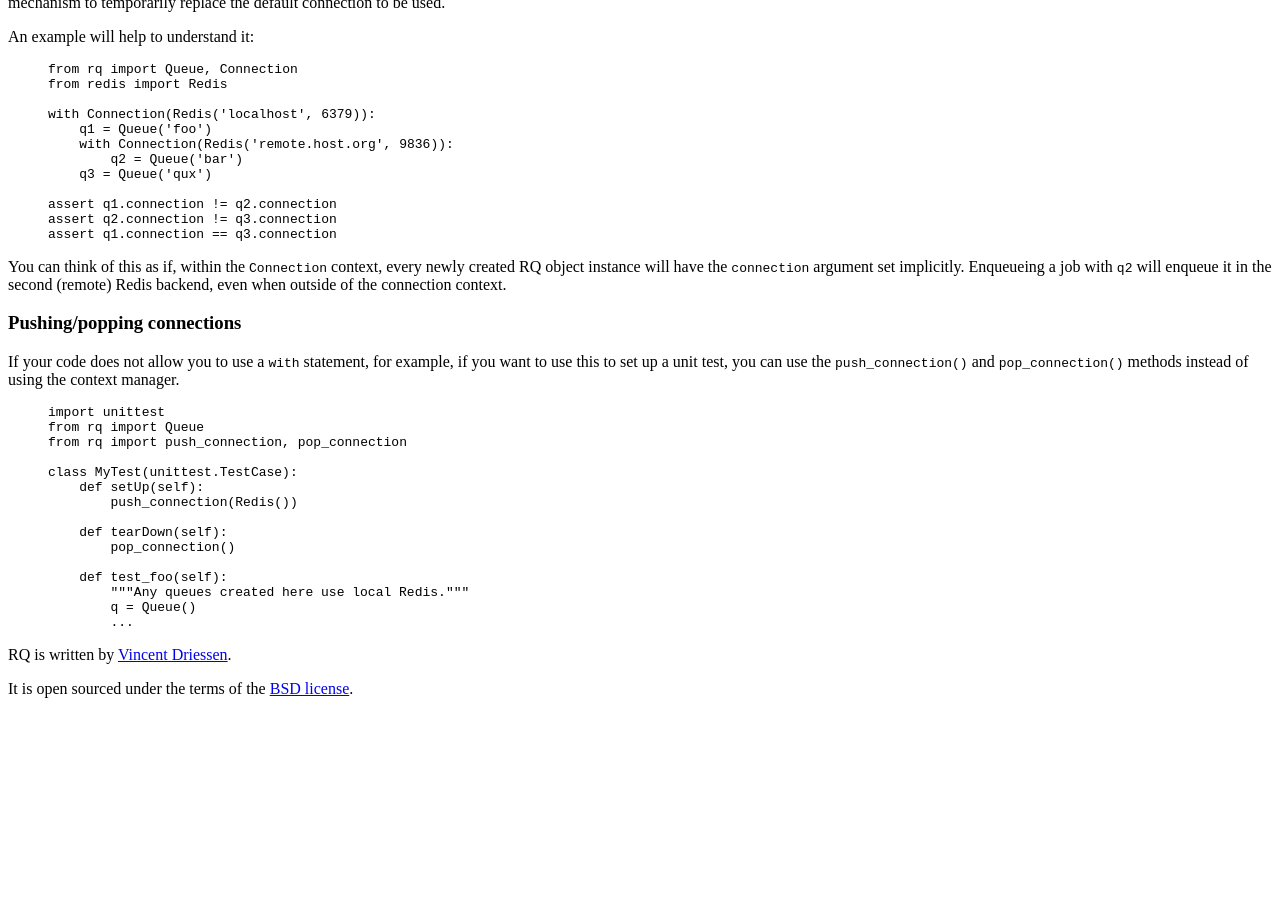
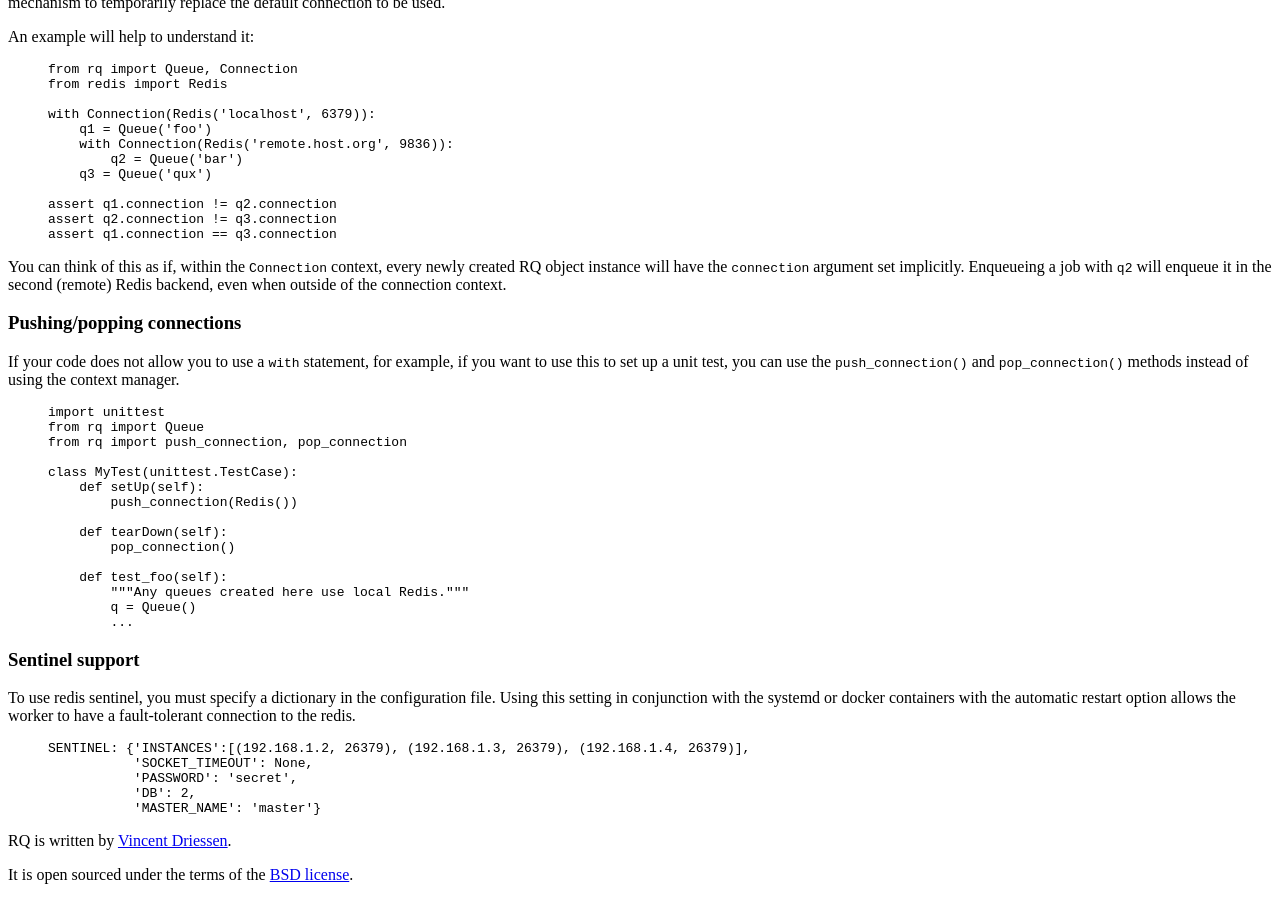
Before and after one commit to rq/rq, a Jekyll site: the page built from docs/connections.md, in a window 1280 px wide and 900 px high, scrolled down 1178 px. Built offline with Jekyll 4.4.1, drawn with Linux system fonts in a browser that asks for light colours; some web fonts are replaced; Markdown is read by kramdown in place of the engine named in the settings; before the commit the page ends 1892 px from its top, so only the background shows below that.

```diff
--- a/docs/connections.md
+++ b/docs/connections.md
@@ -129,3 +129,17 @@
         q = Queue()
         ...
 {% endhighlight %}
+
+### Sentinel support
+
+To use redis sentinel, you must specify a dictionary in the configuration file.
+Using this setting in conjunction with the systemd or docker containers with the
+automatic restart option allows the worker to have a fault-tolerant connection to the redis.
+
+{% highlight python %}
+SENTINEL: {'INSTANCES':[(192.168.1.2, 26379), (192.168.1.3, 26379), (192.168.1.4, 26379)],
+           'SOCKET_TIMEOUT': None,
+           'PASSWORD': 'secret',
+           'DB': 2,
+           'MASTER_NAME': 'master'}
+{% endhighlight %}
```
